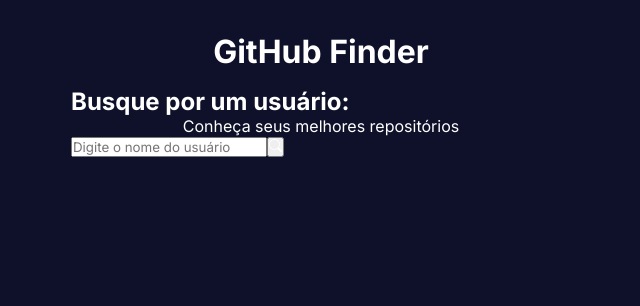
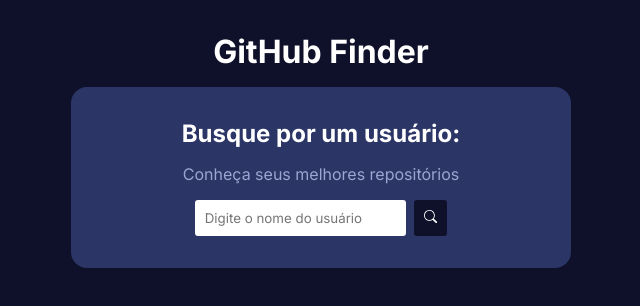
Before and after one commit to fjuncal/github_finder, a React (Vite) app: page / in a window 1280 px wide. Shown: the top 306 px of the page, without its empty margins (319-959 px from the left). Built offline with nearby package versions, Linux system fonts and the light colour scheme.

Commit message:
Fazendo o Css do componente de search

```diff
--- /dev/null
+++ b/src/components/Search.module.css
@@ -0,0 +1,33 @@
+.search {
+  background-color: #2b3566;
+  padding: 2rem;
+  border-radius: 1rem;
+  display: flex;
+  flex-direction: column;
+  justify-content: center;
+  align-items: center;
+  gap: 1rem;
+  margin-bottom: 1.5rem;
+}
+
+.search p {
+  color: #9da5d1;
+}
+
+.search_container {
+  display: flex;
+  gap: 0.5rem;
+}
+
+.search_container input,
+.search_container button {
+  padding: 0.6rem;
+  border-radius: 3px;
+  border: none;
+  color: #2b3566;
+}
+
+.search_container button {
+  background-color: #0e1129;
+  cursor: pointer;
+}
--- a/src/components/Search.tsx
+++ b/src/components/Search.tsx
@@ -1,5 +1,6 @@
 import { useState } from "react";
 import { BsSearch } from "react-icons/bs";
+import classes from "./Search.module.css";
 
 type SearchProps = {
   loadUser: (userName: string) => Promise<void>;
@@ -8,10 +9,10 @@
 export default function Search({ loadUser }: SearchProps) {
   const [userName, setUserName] = useState("");
   return (
-    <div>
+    <div className={classes.search}>
       <h2>Busque por um usuário: </h2>
       <p>Conheça seus melhores repositórios</p>
-      <div>
+      <div className={classes.search_container}>
         <input
           type="text"
           placeholder="Digite o nome do usuário"
```
